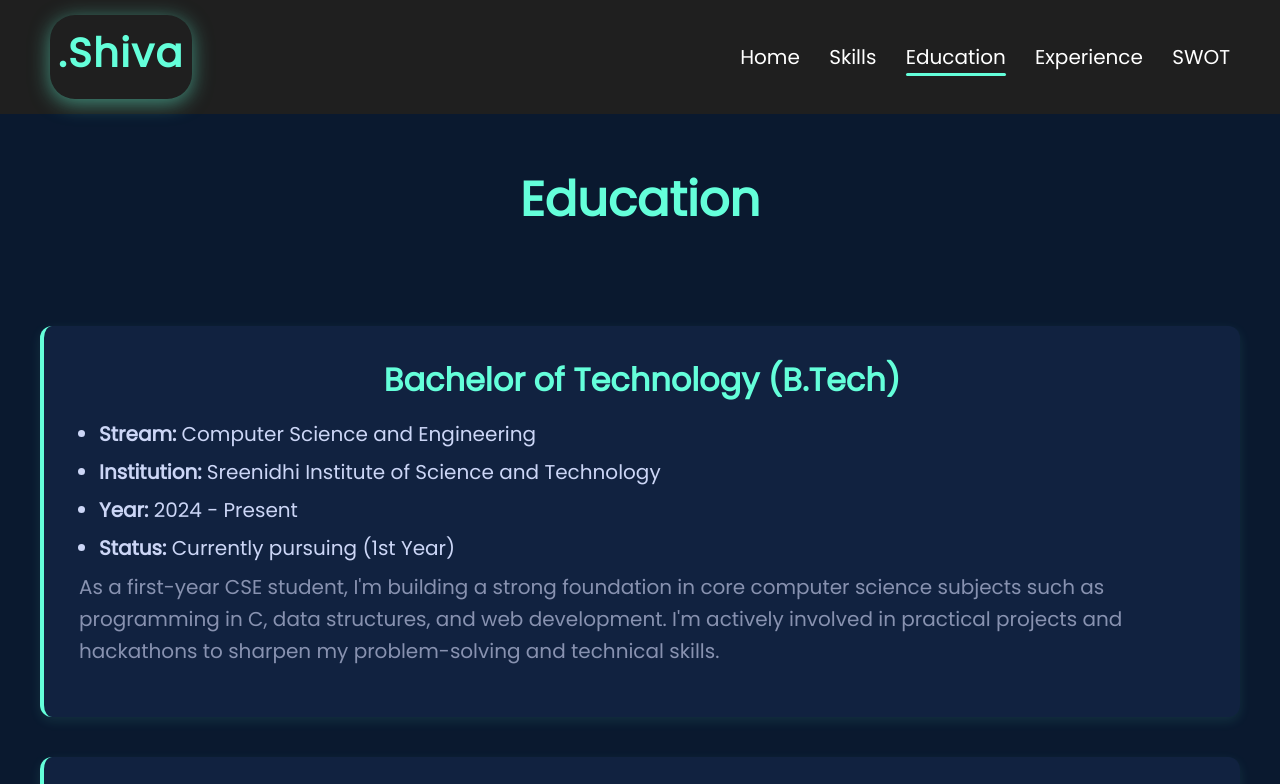
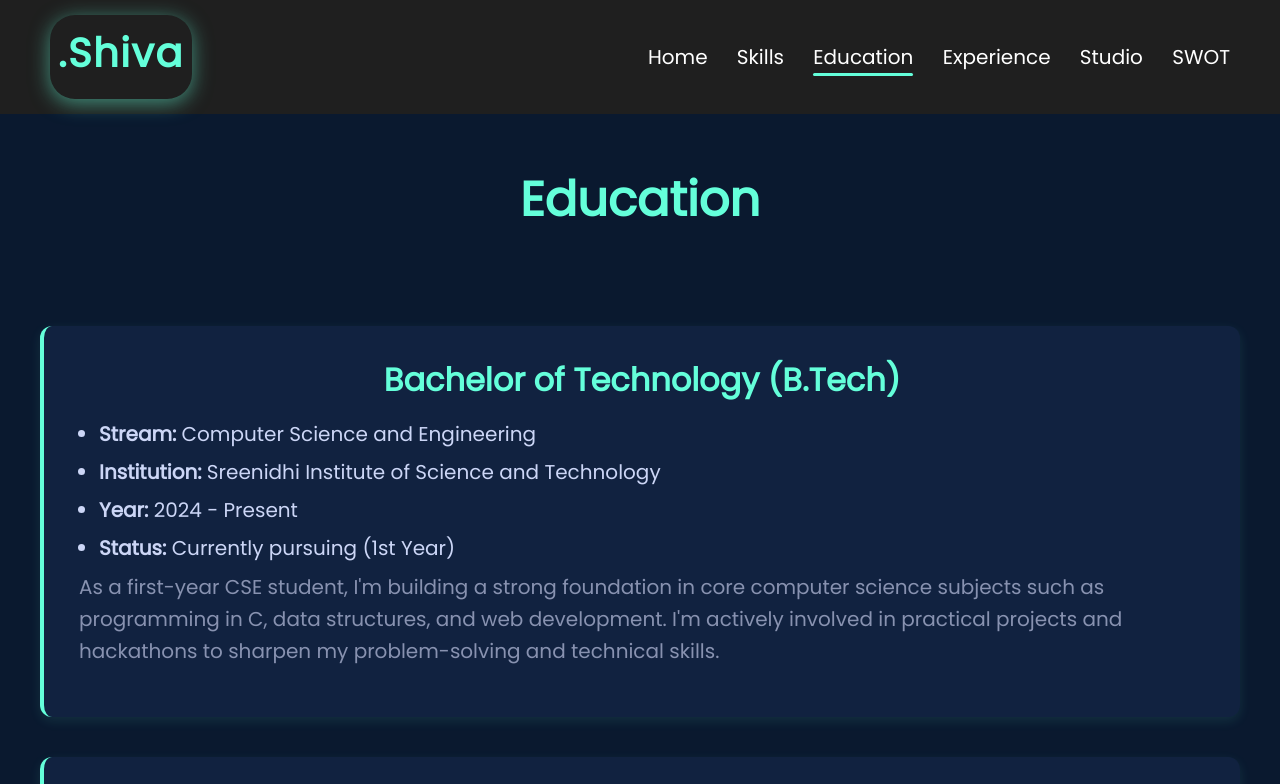
Before and after one commit to PM-Chaitanya-Teja/Code-By-Shiva-Port, a plain HTML site: page education.html in a window 1280 px wide. Shown: the top 784 px of the page. Drawn offline with Linux system fonts and the light colour scheme.

Commit message:
links update

```diff
--- a/education.html
+++ b/education.html
@@ -19,6 +19,7 @@
             <a href="skills.html">Skills</a>
             <a href="education.html" class="active">Education</a>
             <a href="experience.html">Experience</a>
+            <a href="studio.html">Studio</a>
             <a href="swot.html">SWOT</a>
         </nav>
     </header>
```
Also changed, not shown: experience.html (+1 -0 lines), index.html (+1 -0 lines), skills.html (+1 -0 lines), swot.html (+1 -0 lines).
